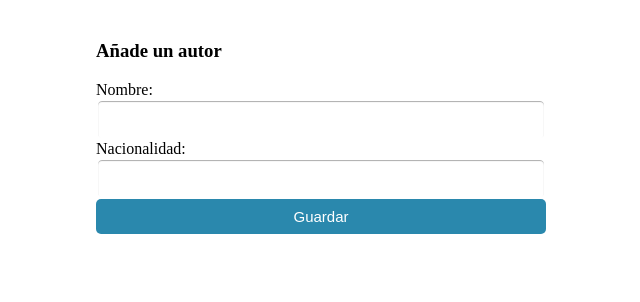
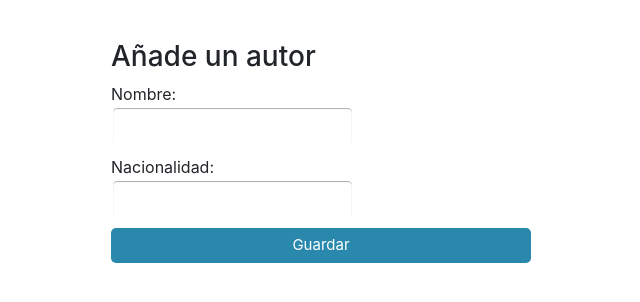
Before and after one commit to Jaguso/authors-books-front, an Angular app: page / in a window 1280 px wide. Shown: the top 302 px of the page, without its empty margins (319-959 px from the left). Built offline with nearby package versions, Linux system fonts and the light colour scheme.

Commit message:
added bootstrap

```diff
--- a/package.json
+++ b/package.json
@@ -21,6 +21,7 @@
     "@angular/platform-browser": "~7.2.0",
     "@angular/platform-browser-dynamic": "~7.2.0",
     "@angular/router": "~7.2.0",
+    "bootstrap": "^4.3.1",
     "core-js": "^2.5.4",
     "rxjs": "~6.3.3",
     "tslib": "^1.9.0",
--- a/src/styles.css
+++ b/src/styles.css
@@ -1 +1 @@
-/* You can add global styles to this file, and also import other style files */
+@import "~bootstrap/dist/css/bootstrap.css";
```
Also changed, not shown: 1 other file (tests, documents, lock files or other folders).
